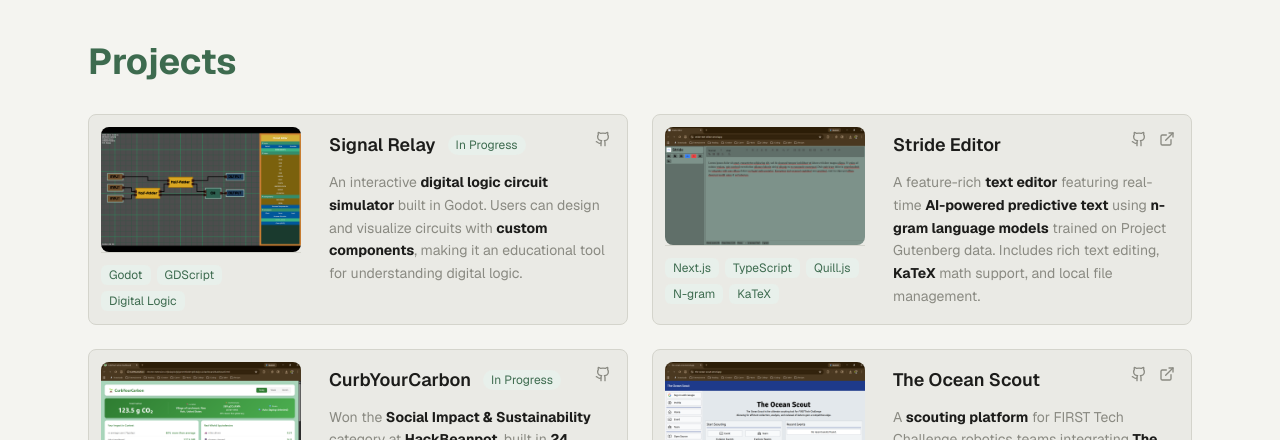
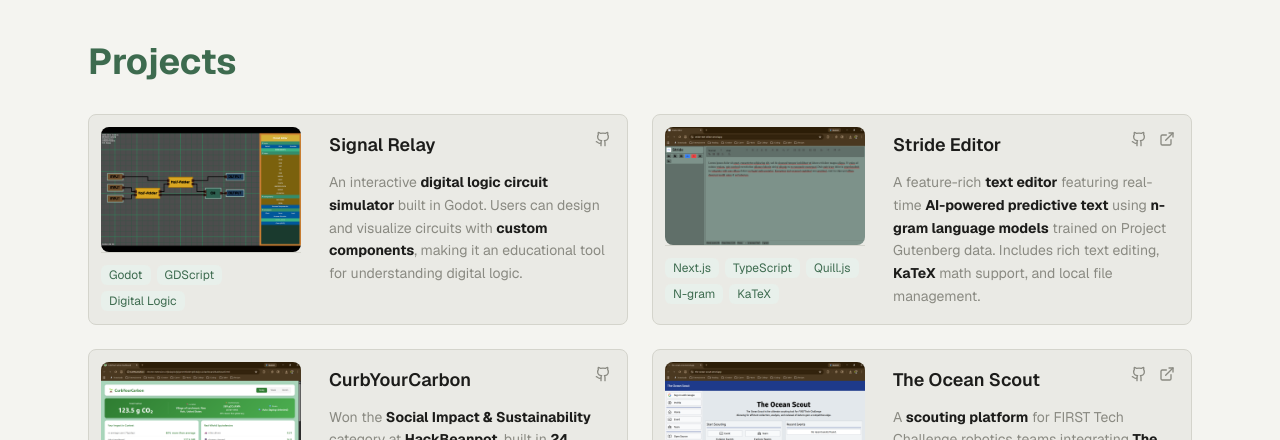
Before and after one commit to rbessin/Portfolio, a Next.js app: page / in a window 1280 px wide. Shown: the part 1040-1480 px from the top of the page. Built offline with nearby package versions, Linux system fonts and the light colour scheme.

Commit message:
updated project status

```diff
--- a/app/components/Projects.tsx
+++ b/app/components/Projects.tsx
@@ -27,7 +27,7 @@ const projects: {
     tags: ["Godot", "GDScript", "Digital Logic"],
     github: "https://github.com/rbessin/signal-relay",
     live: null,
-    status: "In Progress",
+    status: "Completed",
     image: "/projects/signal-relay.png",
   },
   {
@@ -76,7 +76,7 @@ const projects: {
     ],
     github: "https://github.com/rbessin/CurbYourCarbon",
     live: null,
-    status: "In Progress",
+    status: "Completed",
     image: "/projects/curb-your-carbon.png",
   },
   {
```
